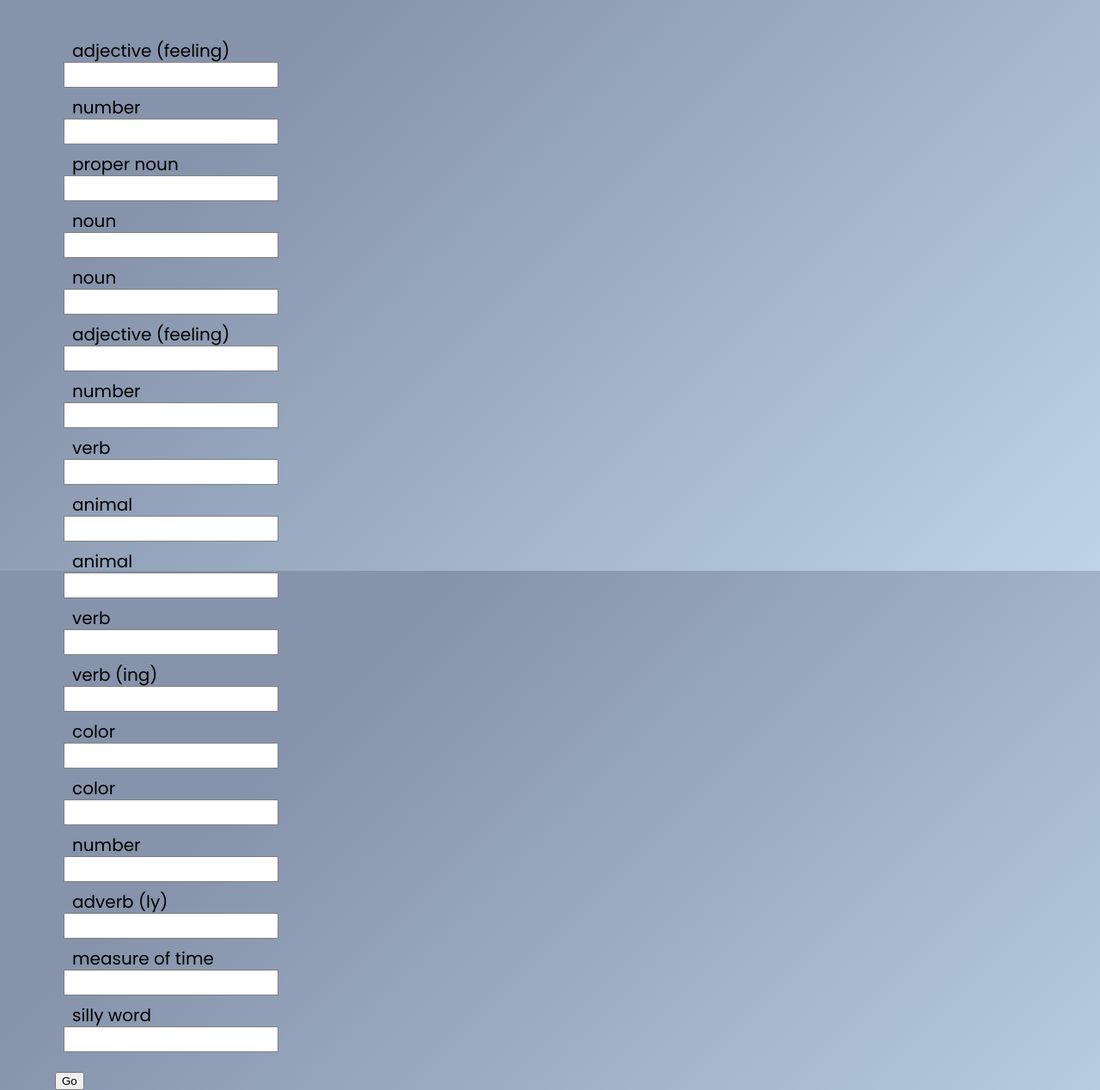
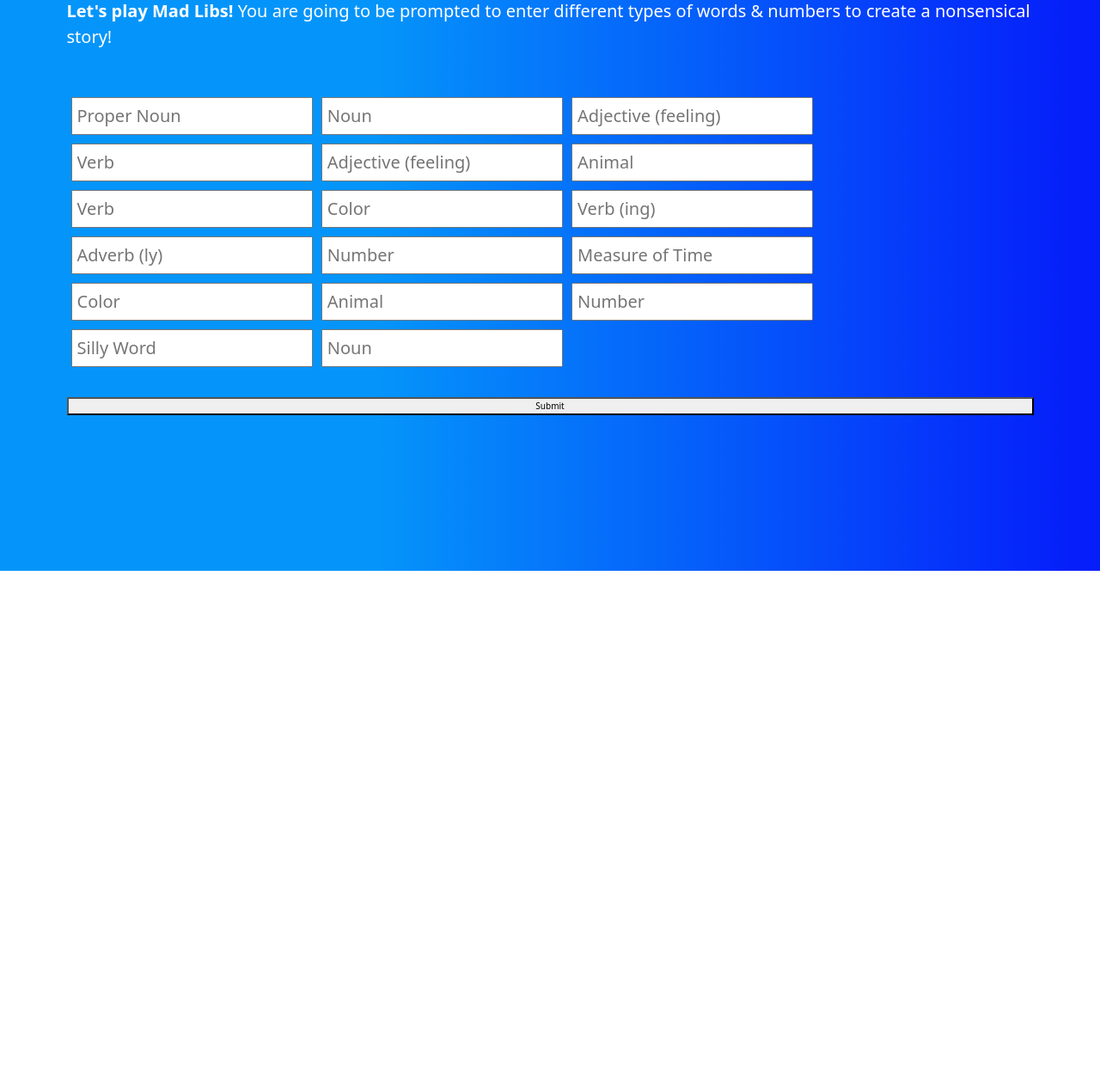
Before and after one commit to jasondwood/madlibs, a plain HTML site: page index.html in a window 1280 px wide. Shown: the part 136-1404 px from the top of the page at 86% size. After the commit the page ends 800 px from the top, so only its background shows below. Drawn offline with nearby package versions, Linux system fonts and the light colour scheme.

Commit message:
added bootstrap and javascript

```diff
--- a/css/style.css
+++ b/css/style.css
@@ -28,8 +28,8 @@ html {
 }
 
 body {
-     background-color: #bdd4e7;
-     background-image: linear-gradient(315deg, #bdd4e7 0%, #8693ab 74%);
+     background: rgb(5,149,250);
+     background: linear-gradient(90deg, rgba(5,149,250,1) 34%, rgba(5,30,250,1) 98%);
      font-family: 'Poppins', sans-serif;
      height: 100%;
 }
@@ -38,7 +38,7 @@ body {
 /*******************************************/
 
 .title {
-     font-size: 5rem;
+     font-size: 7rem;
      margin-bottom: 20px;
 }
 
@@ -50,16 +50,15 @@ body {
 }
 
 .description {
-     font-size: 1.5rem;
+     font-size: 2rem;
      margin-bottom: 20px;
+     color: white;
 
 }
 
-form section{
-     padding: 0 5%;
-     margin-top: 20px;
-
-
+.input-text {
+     font-size: 2rem;
+     color: #F1250b;
 }
 
 .input-group{
@@ -81,6 +80,37 @@ form section{
      padding-left: 10px;
      margin: 3px 0;
 }
+
+.hide {
+     display: none;
+}
+
+#completed-story{
+     padding: 0 5%;
+     margin-top: 15px;
+     text-align: center;
+     font-size: 1.5em;
+     line-height: 2;
+
+}
+
+.text {
+     border-bottom: 3px solid blue;
+     font-weight: 700;
+     background-color: red;
+}
+
+.submit {
+     font-size: 1.4rem;
+     font-weight: 700;
+     background-color: lightgray;
+     color: black;
+}
+
+#storyarea {
+     font-size: 1.5rem;
+     color: white;
+}
 /******************************************
 /* ADDITIONAL STYLES
 /*******************************************/
--- a/index.html
+++ b/index.html
@@ -9,123 +9,55 @@
 		<title>Mad Libs</title>
 
 		<!-- external CSS link -->
+		<!-- CSS only -->
+
 		<link rel="preconnect" href="https://fonts.googleapis.com">
 		<link rel="preconnect" href="https://fonts.gstatic.com" crossorigin>
 		<link href="https://fonts.googleapis.com/css2?family=Poppins:wght@100;300;400;600;700&display=swap" rel="stylesheet">
 		<link rel="stylesheet" href="css/reset.css">
 		<link rel="stylesheet" href="css/style.css">
+		<link href="https://cdn.jsdelivr.net/npm/bootstrap@5.2.0-beta1/dist/css/bootstrap.min.css" rel="stylesheet" integrity="sha384-0evHe/X+R7YkIZDRvuzKMRqM+OrBnVFBL6DOitfPri4tjfHxaWutUpFmBp4vmVor" crossorigin="anonymous">
 	</head>
 	<body>
 		<div class="container">
-			<header>
-				<h1 class="title">Mad Libs Madness</h1>
+			<header id="intro" class="center">
+				<h1 class="title">Mad Libs</h1>
 				<p class="description"><strong>Let's play Mad Libs!</strong> You are going to be prompted to enter different types of words & numbers to create a nonsensical story!
 				</p>
 			</header>
-		</div>
+		<main>
+			<div class="container">
+				<div class="row">
+					<input type="text" placeholder="Proper Noun" id="propernoun" class="input-text col-sm-3 p-2 m-2">
+					<input type="text" placeholder="Noun" id="noun1" class="input-text col-sm-3 p-2 m-2">
+					<input type="text" placeholder="Adjective (feeling)" id="adjective1" class="input-text col-sm-3 p-2 m-2">
+					<input type="text" placeholder="Verb" id="verb1" class="input-text col-sm-3 p-2 m-2">
+					<input type="text" placeholder="Adjective (feeling)" id="adjective2" class="input-text col-sm-3 p-2 m-2">
+					<input type="text" placeholder="Animal" id="animal1" class="input-text col-sm-3 p-2 m-2">
+					<input type="text" placeholder="Verb" id="verb2" class="input-text col-sm-3 p-2 m-2">
+					<input type="text" placeholder="Color" id="color1" class="input-text col-sm-3 p-2 m-2">
+					<input type="text" placeholder="Verb (ing)" id="verb3" class="input-text col-sm-3 p-2 m-2">
+					<input type="text" placeholder="Adverb (ly)" id="adverb" class="input-text col-sm-3 p-2 m-2">
+					<input type="text" placeholder="Number" id="number1" class="input-text col-sm-3 p-2 m-2">
+					<input type="text" placeholder="Measure of Time" id="time" class="input-text col-sm-3 p-2 m-2">
+					<input type="text" placeholder="Color" id="color2" class="input-text col-sm-3 p-2 m-2">
+					<input type="text" placeholder="Animal" id="animal2" class="input-text col-sm-3 p-2 m-2">
+					<input type="text" placeholder="Number" id="number2" class="input-text col-sm-3 p-2 m-2">
+					<input type="text" placeholder="Silly Word" id="silly" class="input-text col-sm-3 p-2 m-2">
+					<input type="text" placeholder="Noun" id="noun2" class="input-text col-sm-3 p-2 m-2">
+				</div>
+				<div class="row d-flex justify-content-center mt-5">
+					<button onclick="writestory()">Submit</button>
+					<!-- class="submit col-sm-2 p-3  -->
+				</div>
+				<p id="storyarea"></p>
 
-		<main>
-			<form id="madlibs-form" name="madlibs-form" onsubmit="submitMadLibs(event)">
-				<section id="madlibs-inputs">
-
-				<div class="input-group">
-					<label for="adjective_1">adjective (feeling)</label>
-					<input type="text" id="adjective_1" name="adjective_1" required>
-				</div>
-
-				<div class="input-group">
-					<label for="number_1">number</label>
-					<input type="text" id="number_1" name="number_1" required>
-				</div>
-
-				<div class="input-group">
-					<label for="proper-noun">proper noun</label>
-					<input type="text" id="proper-noun" name="proper-noun" required>
-				</div>
-
-				<div class="input-group">
-					<label for="noun_1">noun</label>
-					<input type="text" id="noun_1" name="noun_1" required>
-				</div>
-
-				<div class="input-group">
-					<label for="noun_2">noun</label>
-					<input type="text" id="noun_2" name="noun_2" required>
-				</div>
-
-				<div class="input-group">
-					<label for="adjective_2">adjective (feeling)</label>
-					<input type="text" id="adjective_2" name="adjective_2" required>
-				</div>
-
-				<div class="input-group">
-					<label for="number_2">number</label>
-					<input type="text" id="number_2" name="number_2" required>
-				</div>
-
-				<div class="input-group">
-					<label for="verb_1">verb</label>
-					<input type="text" id="verb_1" name="verb_1" required>
-				</div>
-
-				<div class="input-group">
-					<label for="animal_1">animal</label>
-					<input type="text" id="animal_1" name="animal_1" required>
-				</div>
-
-				<div class="input-group">
-					<label for="animal_2">animal</label>
-					<input type="text" id="animal_2" name="animal_2" required>
-				</div>
-
-				<div class="input-group">
-					<label for="verb_2">verb</label>
-					<input type="text" id="verb_2" name="verb_2" required>
-				</div>
-
-				<div class="input-group">
-					<label for="verb_3">verb (ing)</label>
-					<input type="text" id="verb_3" name="verb_3" required>
-				</div>
-
-				<div class="input-group">
-					<label for="color_1">color</label>
-					<input type="text" id="color_1" name="color_1" required>
-				</div>
-
-				<div class="input-group">
-					<label for="color_2">color</label>
-					<input type="text" id="color_2" name="color_2" required>
-				</div>
-
-				<div class="input-group">
-					<label for="number_2">number</label>
-					<input type="text" id="number_2" name="number_2" required>
-				</div>
-
-				<div class="input-group">
-					<label for="adverb">adverb (ly)</label>
-					<input type="text" id="adverb" name="adverb" required>
-				</div>
-
-				<div class="input-group">
-					<label for="time">measure of time</label>
-					<input type="text" id="time" name="time" required>
-				</div>
-
-				<div class="input-group">
-					<label for="silly">silly word</label>
-					<input type="text" id="silly" name="silly" required>
-				</div>
-			</section>
-				<section id="madlibs-submit">
-					<button type="submit">Go</button>
-				</section>
-
-			</form>
-
+			</div>
 		</main>
-
+	</div>
+	<!-- JavaScript Bundle with Popper -->
+		<script src="https://cdn.jsdelivr.net/npm/@popperjs/core@2.9.2/dist/umd/popper.min.js" integrity="sha384-IQsoLXl5PILFhosVNubq5LC7Qb9DXgDA9i+tQ8Zj3iwWAwPtgFTxbJ8NT4GN1R8p" crossorigin="anonymous"></script>
+		<script src="https://cdn.jsdelivr.net/npm/bootstrap@5.0.2/dist/js/bootstrap.min.js" integrity="sha384-cVKIPhGWiC2Al4u+LWgxfKTRIcfu0JTxR+EQDz/bgldoEyl4H0zUF0QKbrJ0EcQF" crossorigin="anonymous"></script>
 		<script type="text/javascript" src="js/main.js"></script>
 	</body>
 </html>
--- a/js/main.js
+++ b/js/main.js
@@ -1,4 +1,24 @@
-const submitMadLibs = (event) => {
-    alert('alert');
-    event.preventDefault();
+const storyarea = document.querySelector("#storyarea");
+
+function writestory() {
+    var propernoun = document.querySelector("#propernoun").value;
+    let noun1 = document.querySelector("#noun1").value;
+    let adjective1 = document.querySelector("#adjective1").value;
+    let verb1 = document.querySelector("#verb1").value;
+    let adjective2 = document.querySelector("#adjective2").value;
+    let animal1 = document.querySelector("#animal1").value;
+    let verb2 = document.querySelector("#verb2").value;
+    let color1 = document.querySelector("#color1").value;
+    let verb3 = document.querySelector("#verb3").value;
+    let adverb = document.querySelector("#adverb").value;
+    let number1 = document.querySelector("#number1").value;
+    let time = document.querySelector("#time").value;
+    let color2 = document.querySelector("#color2").value;
+    let animal2 = document.querySelector("#animal2").value;
+    let number2 = document.querySelector("#number2").value;
+    let silly = document.querySelector("#silly").value;
+    let noun2 = document.querySelector("#noun2").value;
+
+    storyarea.innerHTML = `<div><h3>Your Story</h3> <p>I\'m going camping with ${propernoun}. I packed my lantern, sleeping bag, and ${noun1}. I am so ${adjective1} to ${verb1} in a tent. I am ${adjective2} we might see a ${animal1}, they are kind of dangerous. We are going to hike, fish, and ${verb2}I have heard that the ${color1} lake is great for ${verb3}. Then we will ${adverb} hike through the forest for ${number1} ${time}. If I see a ${color2} ${animal2} while hiking, I am going to bring it home as a pet! At night we will tell ${number2} ${silly} stories and roast ${noun2} around the campfire!</p></div>`;
+
 }
```
Also changed, not shown: 2 other files.
